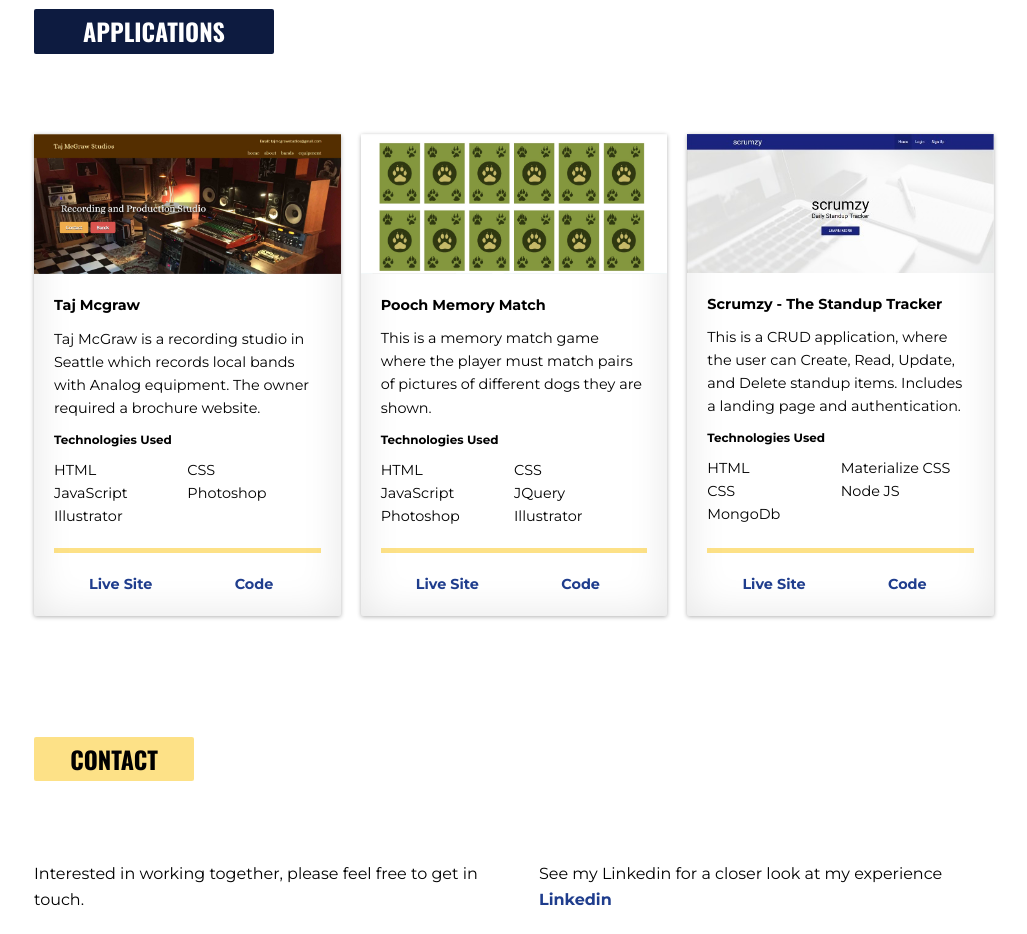
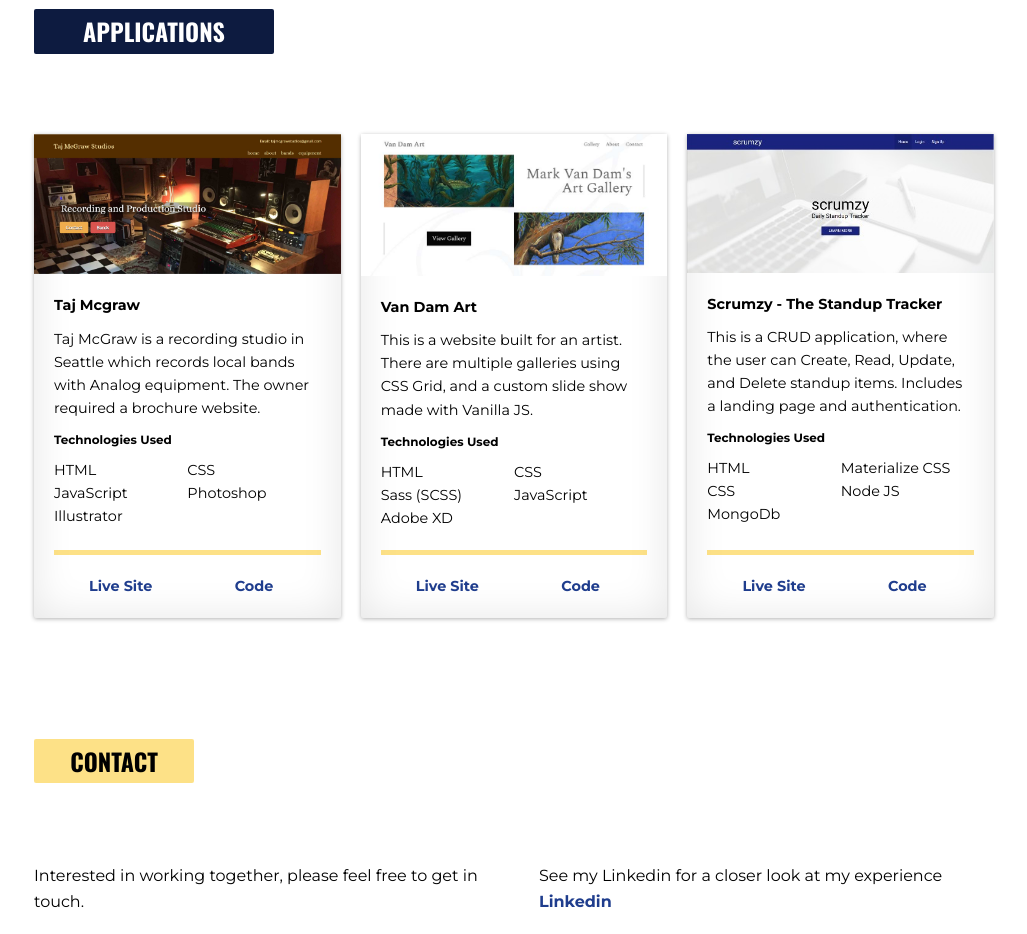
Before and after one commit to danrichdan/old-portfolio, a website: page index.html in a window 1280 px wide. Shown: the part 2240-3174 px from the top of the page, without its empty margins (126-1153 px from the left). Drawn offline with nearby package versions, Linux system fonts and the light colour scheme.

Commit message:
replaced memory match with vandam art

```diff
--- a/index.html
+++ b/index.html
@@ -220,37 +220,35 @@
             <!-- Card -->
             <div class="card shadow">
               <img
-                src="img/applications/pooch.JPG"
-                alt="Image of Pooch Memory Match Home Page"
+                src="img/applications/vandamart6.jpg"
+                alt="Image of Van Dam Art Home Page"
               />
               <div class="card-body">
-                <h4 class="project-name">Pooch Memory Match</h4>
+                <h4 class="project-name">Van Dam Art</h4>
                 <p class="project-description">
-                  This is a memory match game where the player must match pairs
-                  of pictures of different dogs they are shown.
+                  This is a website built for an artist. There are multiple galleries using CSS Grid, and a custom slide show made with Vanilla JS.
                 </p>
                 <h5 class="tech-heading">Technologies Used</h5>
                 <ul class="tech-list">
                   <li>HTML</li>
                   <li>CSS</li>
+                  <li>Sass (SCSS)</li>
                   <li>JavaScript</li>
-                  <li>JQuery</li>
-                  <li>Photoshop</li>
-                  <li>Illustrator</li>
+                  <li>Adobe XD</li>
                 </ul>
                 <div class="card-footer">
                   <div class="divider"></div>
                   <ul class="site-code">
                     <li>
                       <a
-                        href="https://danrichdan.github.io/pooch_memory_match/"
+                        href="https://vandamart.netlify.app/"
                         target="_blank"
                         >Live Site</a
                       >
                     </li>
                     <li>
                       <a
-                        href="https://github.com/danrichdan/pooch_memory_match"
+                        href="https://github.com/danrichdan/vandamart"
                         target="_blank"
                         >Code</a
                       >
```
Also changed, not shown: img/applications/vandamart1.png (added), img/applications/vandamart2.png (added), img/applications/vandamart4.jpg (added), img/applications/vandamart6.jpg (added), 4 other files.
